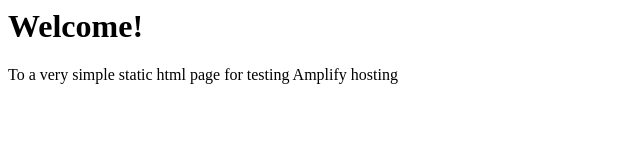
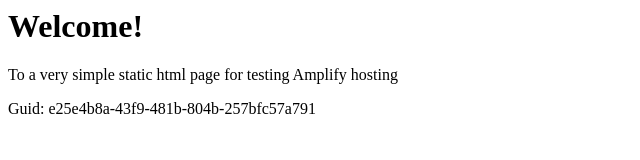
Before and after one commit to aws-aemilia-gru/Github-PR-Commit-Integration-Test-DoNotTouch-v1-prod-sa-east-1, a website: page src/index.html in a window 1280 px wide. Shown: the whole page, without its empty margins (0-640 px from the left). Drawn offline with Linux system fonts and the light colour scheme.

Commit message:
commit from integ tests

```diff
--- a/src/index.html
+++ b/src/index.html
@@ -1,3 +1,5 @@
+
+
 <html lang="en">
 
 <head>
@@ -10,6 +12,6 @@
 <body>
     <h1>Welcome!</h1>
     <p>To a very simple static html page for testing Amplify hosting</p>
-</body>
+    <p>Guid: e25e4b8a-43f9-481b-804b-257bfc57a791</p></body>
 
 </html>
```
